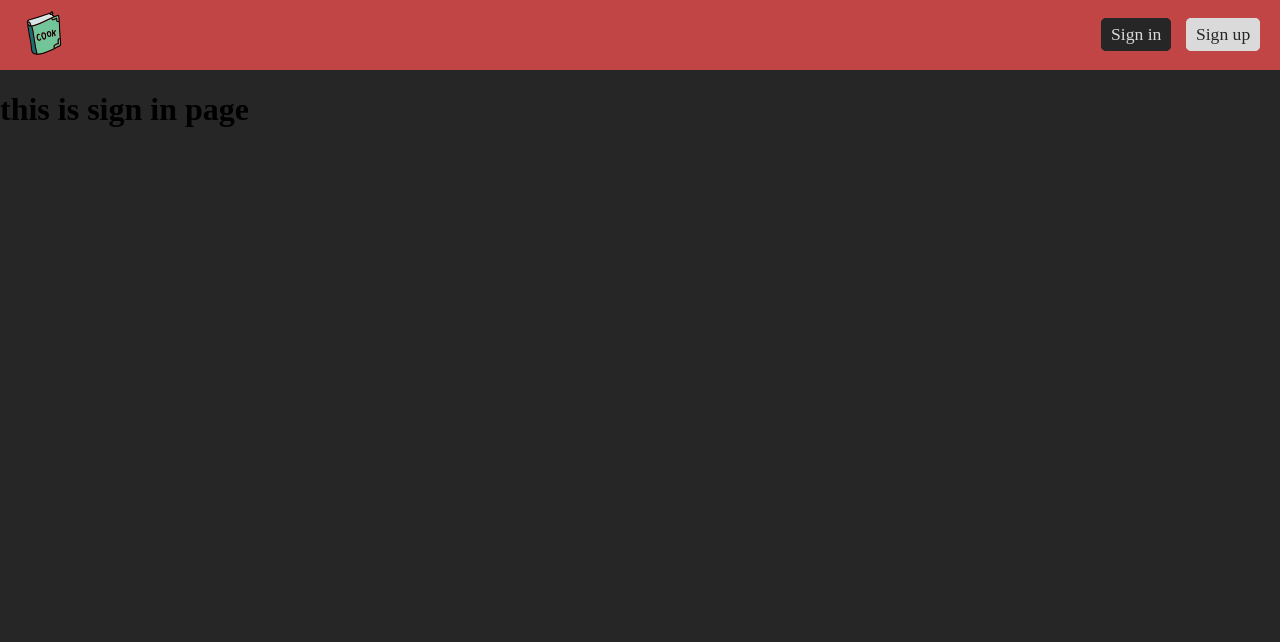
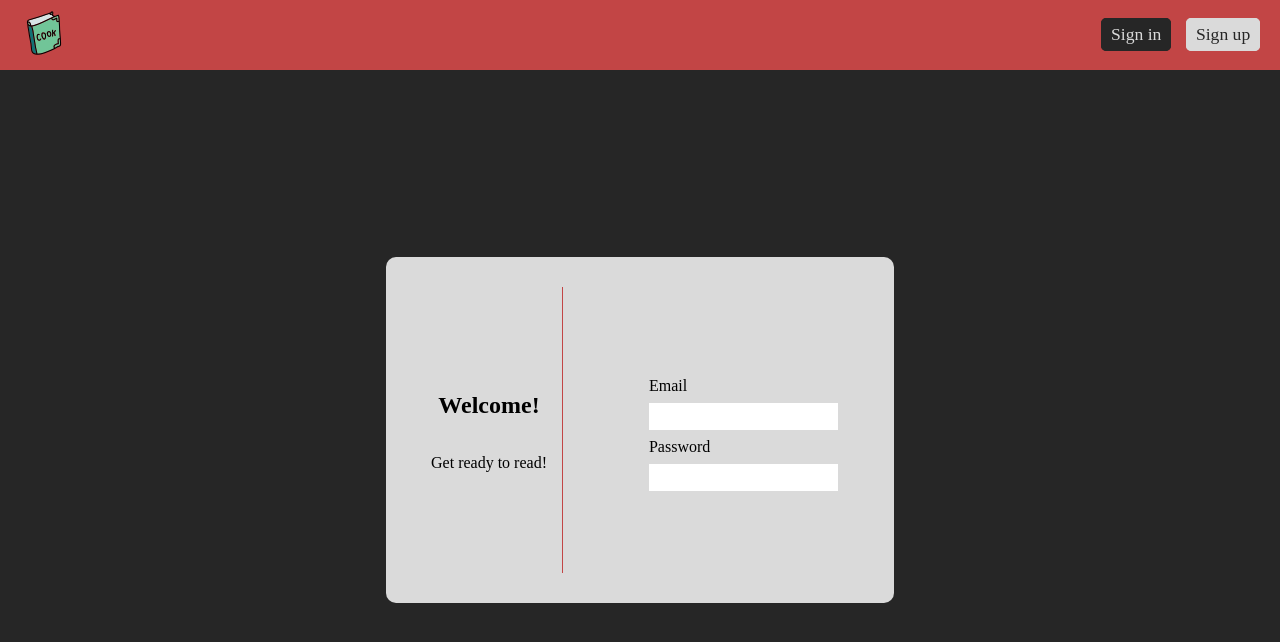
Before and after one commit to DavidVelazaquez/Books, a React (Create React App) app: page /home/signin in a window 1280 px wide. Shown: the top 642 px of the page. Built offline with nearby package versions, Linux system fonts and the light colour scheme.

Commit message:
adding styles to home and signin pages

```diff
--- a/src/pages/home.js
+++ b/src/pages/home.js
@@ -1,8 +1,29 @@
 import React from "react";
+
+import "./pages-styles/home.css";
 
 class Home extends React.Component {
   render() {
-    return <h1>Hi! This is Home, It's working</h1>;
+    return (
+      <React.Fragment>
+        <section className="home__hero">
+          <article className="home__books"></article>
+          <article className="home__details p-m">
+            <h1 className="home__details-title">Find Books</h1>
+            <p className="home__details-paragraph">
+              This web site was created for those who do not have acces to
+              books. Here, you can learn and you will be able to:
+            </p>
+            <ul className="home__details-list list__style-none">
+              <li>Find a book</li>
+              <li>Read a book</li>
+              <li>Share a book</li>
+              <li>Publish your own books</li>
+            </ul>
+          </article>
+        </section>
+      </React.Fragment>
+    );
   }
 }
 
--- a/src/pages/pages-styles/home.css
+++ b/src/pages/pages-styles/home.css
@@ -1,3 +1,51 @@
 .home__hero {
+  height: 90vh;
+  display: flex;
+  justify-content: center;
+  align-items: center;
+  box-sizing: border-box;
+}
+
+.home__books {
+  width: 30%;
+  height: 65%;
+  background-image: url("https://images.pexels.com/photos/1907785/pexels-photo-1907785.jpeg?auto=compress&cs=tinysrgb&dpr=2&h=650&w=940");
+  background-size: 100%;
+  background-repeat: no-repeat;
+}
+
+.home__details {
+  display: flex;
+  justify-content: space-around;
+  align-items: center;
+  flex-direction: column;
+  padding-bottom: 6%;
+  width: 30%;
+  height: 70%;
+  background-color: #c2eabd;
+  box-sizing: border-box;
+}
+
+.home__details-title {
+  padding: 0 30px;
+  text-align: center;
+  font-size: 2.1em;
+}
+
+.home__details-paragraph {
+  padding: 0 15px;
+  font-size: 1.1em;
+  text-align: justify;
+  font-weight: 450;
+  padding-bottom: 20px;
+}
+
+.home__details-list {
   width: 100%;
+  display: flex;
+  flex-direction: column;
 }
+
+.home__details-list li {
+  margin: 5px 0;
+}
--- /dev/null
+++ b/src/pages/pages-styles/signin.css
@@ -0,0 +1,32 @@
+.signin__hero {
+  width: 100%;
+  height: 90vh;
+}
+
+.signin__hero-container {
+  border-radius: 10px;
+  background-color: #dadada;
+  display: flex;
+}
+
+.signin__form {
+  display: flex;
+  flex-direction: column;
+  padding: 7em 3.5em;
+}
+
+.signin__greeting {
+  margin: 30px;
+  padding: 15px;
+  flex-direction: column;
+  border-right: 1px solid #c24545;
+}
+
+.form__label {
+  margin: 8px 0;
+}
+
+.form__input {
+  border: none;
+  padding: 6px;
+}
--- a/src/pages/signin.js
+++ b/src/pages/signin.js
@@ -1,8 +1,27 @@
 import React from "react";
+
+import "./pages-styles/signin.css";
 
 class SignIn extends React.Component {
   render() {
-    return <h1>this is sign in page</h1>;
+    return (
+      <React.Fragment>
+        <section className="signin__hero dflex-center">
+          <section className="signin__hero-container">
+            <article className="signin__greeting dflex-center">
+              <h2>Welcome!</h2>
+              <p>Get ready to read!</p>
+            </article>
+            <form className="signin__form">
+              <label className="form__label">Email</label>
+              <input className="form__input" type="email" />
+              <label className="form__label">Password</label>
+              <input className="form__input" type="password" />
+            </form>
+          </section>
+        </section>
+      </React.Fragment>
+    );
   }
 }
 
--- a/src/pages/signup.js
+++ b/src/pages/signup.js
@@ -2,7 +2,25 @@ import React from "react";
 
 class SignUp extends React.Component {
   render() {
-    return <h1>this is sign up page</h1>;
+    return (
+      <React.Fragment>
+        <section>
+          <form>
+            <label>Name</label>
+            <input type="text" />
+            <label>Last Name</label>
+            <input type="text" />
+            <label>Age</label>
+            <input type="number" />
+            <label>Email</label>
+            <input type="email" />
+            <label>Password</label>
+            <input type="password" />
+          </form>
+          <button>Sign Up</button>
+        </section>
+      </React.Fragment>
+    );
   }
 }
 
--- a/src/style/global.css
+++ b/src/style/global.css
@@ -3,6 +3,12 @@ body {
   padding: 0;
   background-color: #262626;
   box-sizing: border-box;
+}
+
+.dflex-center {
+  display: flex;
+  justify-content: center;
+  align-items: center;
 }
 
 .btn__primary {
@@ -35,6 +41,10 @@ body {
   text-decoration: none;
 }
 
+.list__style-none {
+  list-style: none;
+}
+
 .mr-s {
   margin-right: 5px;
 }
@@ -45,6 +55,10 @@ body {
 
 .mr-l {
   margin-right: 30px;
+}
+
+.m-n {
+  margin: 0;
 }
 
 .m-s {
@@ -69,6 +83,10 @@ body {
   margin-right: 30px;
 }
 
+.p-n {
+  padding: 0;
+}
+
 .p-s {
   padding: 10px;
 }
```
